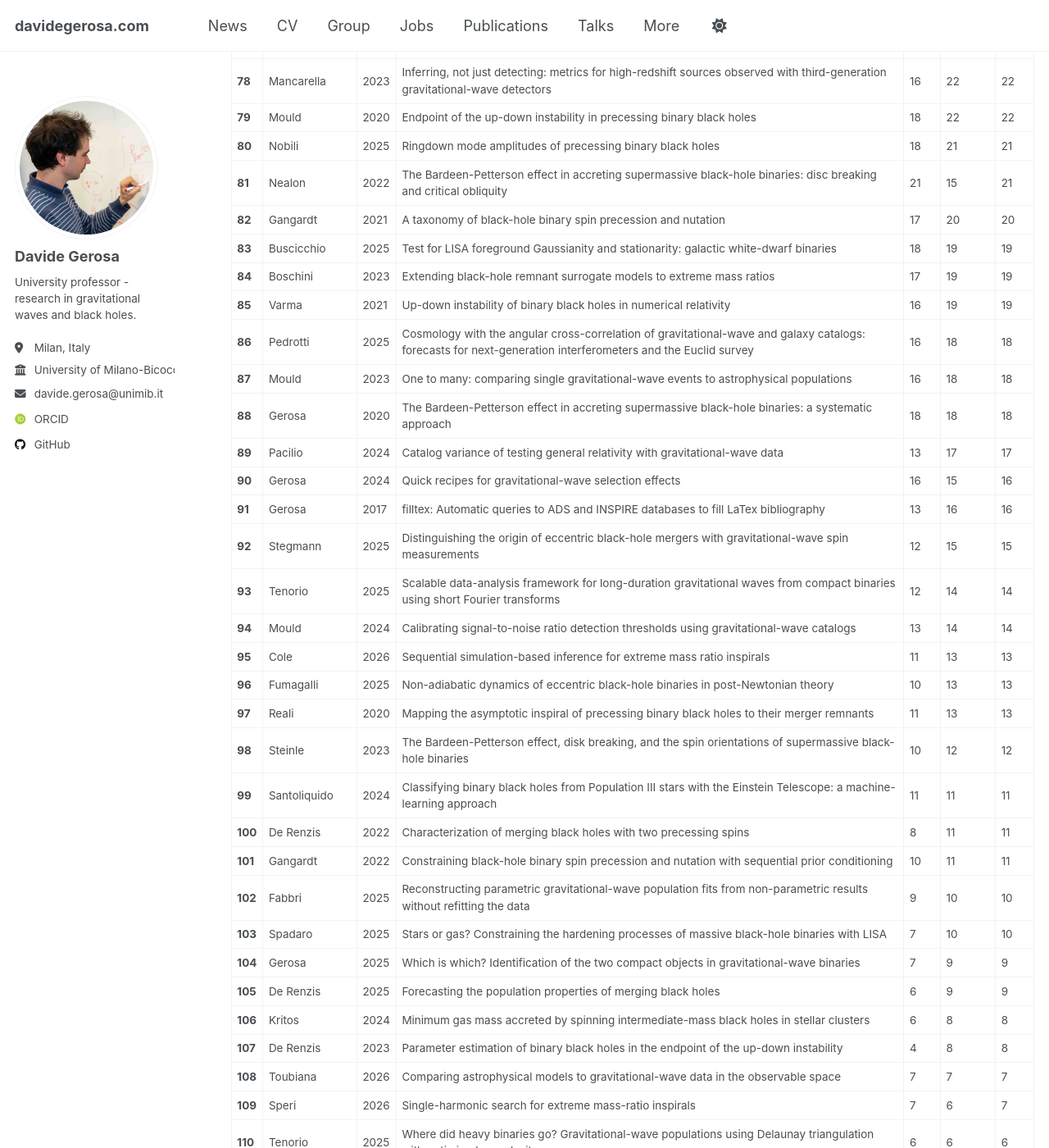
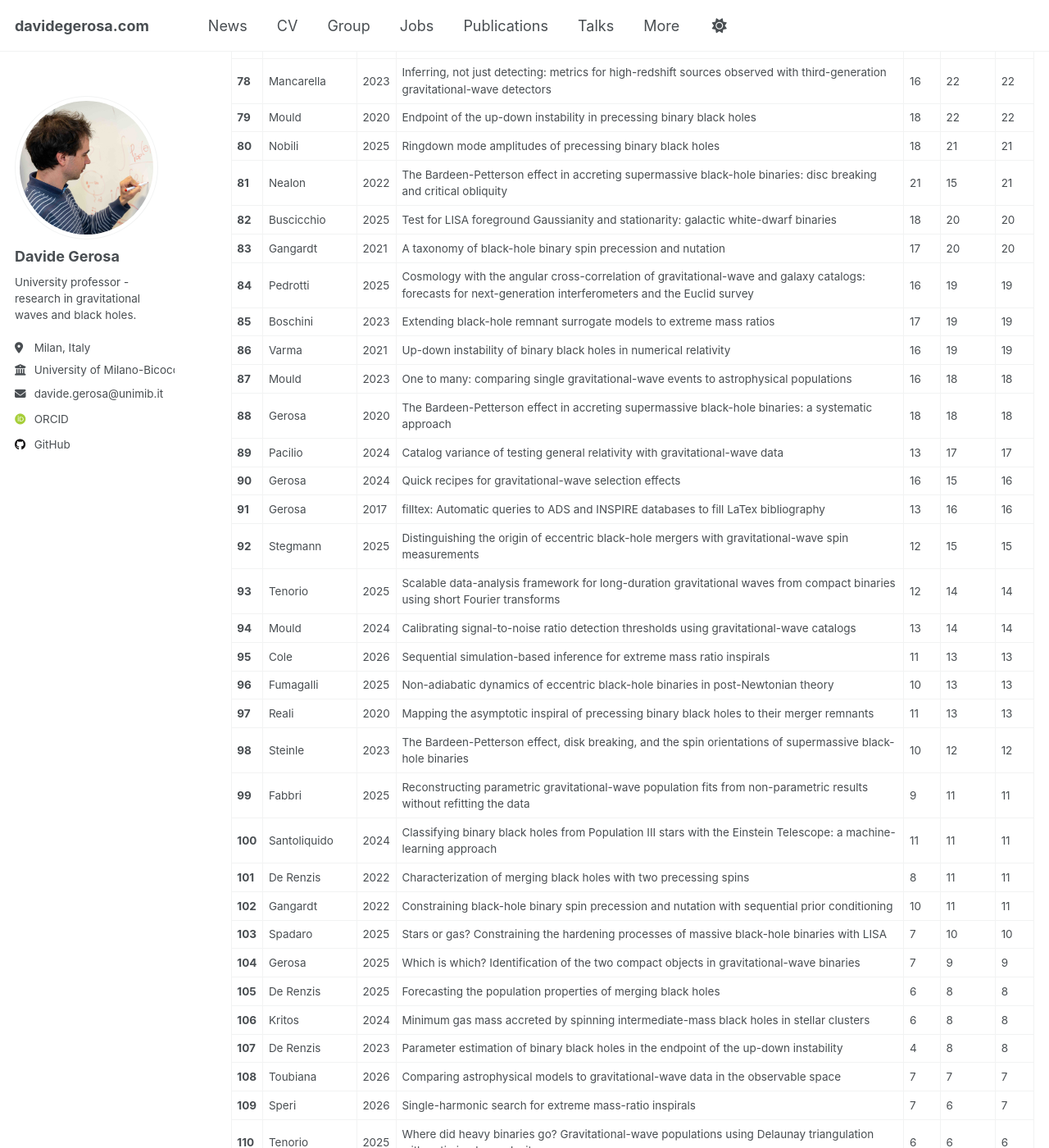
Before and after one commit to dgerosa/website, a Jekyll site: the page built from _pages/citations.md, in a window 1280 px wide and 1400 px high, scrolled down 3600 px. Shown: the whole window at 82% size. Built offline with Jekyll 4.4.1, drawn with Linux system fonts in a browser that asks for light colours; some web fonts are replaced; some of the changed text lies outside the part shown.

Commit message:
Website update from workflow

```diff
--- a/_pages/_citations.md
+++ b/_pages/_citations.md
@@ -90,11 +90,11 @@
 | **79** | Mould | 2020 | Endpoint of the up-down instability in precessing binary black holes | 18 | 22 | 22 |
 | **80** | Nobili | 2025 | Ringdown mode amplitudes of precessing binary black holes | 18 | 21 | 21 |
 | **81** | Nealon | 2022 | The Bardeen-Petterson effect in accreting supermassive black-hole binaries: disc breaking and critical obliquity | 21 | 15 | 21 |
-| **82** | Gangardt | 2021 | A taxonomy of black-hole binary spin precession and nutation | 17 | 20 | 20 |
-| **83** | Buscicchio | 2025 | Test for LISA foreground Gaussianity and stationarity: galactic white-dwarf binaries | 18 | 19 | 19 |
-| **84** | Boschini | 2023 | Extending black-hole remnant surrogate models to extreme mass ratios | 17 | 19 | 19 |
-| **85** | Varma | 2021 | Up-down instability of binary black holes in numerical relativity | 16 | 19 | 19 |
-| **86** | Pedrotti | 2025 | Cosmology with the angular cross-correlation of gravitational-wave and galaxy catalogs: forecasts for next-generation interferometers and the Euclid survey | 16 | 18 | 18 |
+| **82** | Buscicchio | 2025 | Test for LISA foreground Gaussianity and stationarity: galactic white-dwarf binaries | 18 | 20 | 20 |
+| **83** | Gangardt | 2021 | A taxonomy of black-hole binary spin precession and nutation | 17 | 20 | 20 |
+| **84** | Pedrotti | 2025 | Cosmology with the angular cross-correlation of gravitational-wave and galaxy catalogs: forecasts for next-generation interferometers and the Euclid survey | 16 | 19 | 19 |
+| **85** | Boschini | 2023 | Extending black-hole remnant surrogate models to extreme mass ratios | 17 | 19 | 19 |
+| **86** | Varma | 2021 | Up-down instability of binary black holes in numerical relativity | 16 | 19 | 19 |
 | **87** | Mould | 2023 | One to many: comparing single gravitational-wave events to astrophysical populations | 16 | 18 | 18 |
 | **88** | Gerosa | 2020 | The Bardeen-Petterson effect in accreting supermassive black-hole binaries: a systematic approach | 18 | 18 | 18 |
 | **89** | Pacilio | 2024 | Catalog variance of testing general relativity with gravitational-wave data | 13 | 17 | 17 |
@@ -107,13 +107,13 @@
 | **96** | Fumagalli | 2025 | Non-adiabatic dynamics of eccentric black-hole binaries in post-Newtonian theory | 10 | 13 | 13 |
 | **97** | Reali | 2020 | Mapping the asymptotic inspiral of precessing binary black holes to their merger remnants | 11 | 13 | 13 |
 | **98** | Steinle | 2023 | The Bardeen-Petterson effect, disk breaking, and the spin orientations of supermassive black-hole binaries | 10 | 12 | 12 |
-| **99** | Santoliquido | 2024 | Classifying binary black holes from Population III stars with the Einstein Telescope: a machine-learning approach | 11 | 11 | 11 |
-| **100** | De Renzis | 2022 | Characterization of merging black holes with two precessing spins | 8 | 11 | 11 |
-| **101** | Gangardt | 2022 | Constraining black-hole binary spin precession and nutation with sequential prior conditioning | 10 | 11 | 11 |
-| **102** | Fabbri | 2025 | Reconstructing parametric gravitational-wave population fits from non-parametric results without refitting the data | 9 | 10 | 10 |
+| **99** | Fabbri | 2025 | Reconstructing parametric gravitational-wave population fits from non-parametric results without refitting the data | 9 | 11 | 11 |
+| **100** | Santoliquido | 2024 | Classifying binary black holes from Population III stars with the Einstein Telescope: a machine-learning approach | 11 | 11 | 11 |
+| **101** | De Renzis | 2022 | Characterization of merging black holes with two precessing spins | 8 | 11 | 11 |
+| **102** | Gangardt | 2022 | Constraining black-hole binary spin precession and nutation with sequential prior conditioning | 10 | 11 | 11 |
 | **103** | Spadaro | 2025 | Stars or gas? Constraining the hardening processes of massive black-hole binaries with LISA | 7 | 10 | 10 |
 | **104** | Gerosa | 2025 | Which is which? Identification of the two compact objects in gravitational-wave binaries | 7 | 9 | 9 |
-| **105** | De Renzis | 2025 | Forecasting the population properties of merging black holes | 6 | 9 | 9 |
+| **105** | De Renzis | 2025 | Forecasting the population properties of merging black holes | 6 | 8 | 8 |
 | **106** | Kritos | 2024 | Minimum gas mass accreted by spinning intermediate-mass black holes in stellar clusters | 6 | 8 | 8 |
 | **107** | De Renzis | 2023 | Parameter estimation of binary black holes in the endpoint of the up-down instability | 4 | 8 | 8 |
 | **108** | Toubiana | 2026 | Comparing astrophysical models to gravitational-wave data in the observable space | 7 | 7 | 7 |
```
Also changed, not shown: other parts of _pages/_citations.md (+14 -14 lines), _pages/_group.md (+1 -1 lines), _pages/_publications.md (+1 -1 lines), _pages/_talks.md (+1 -1 lines).
